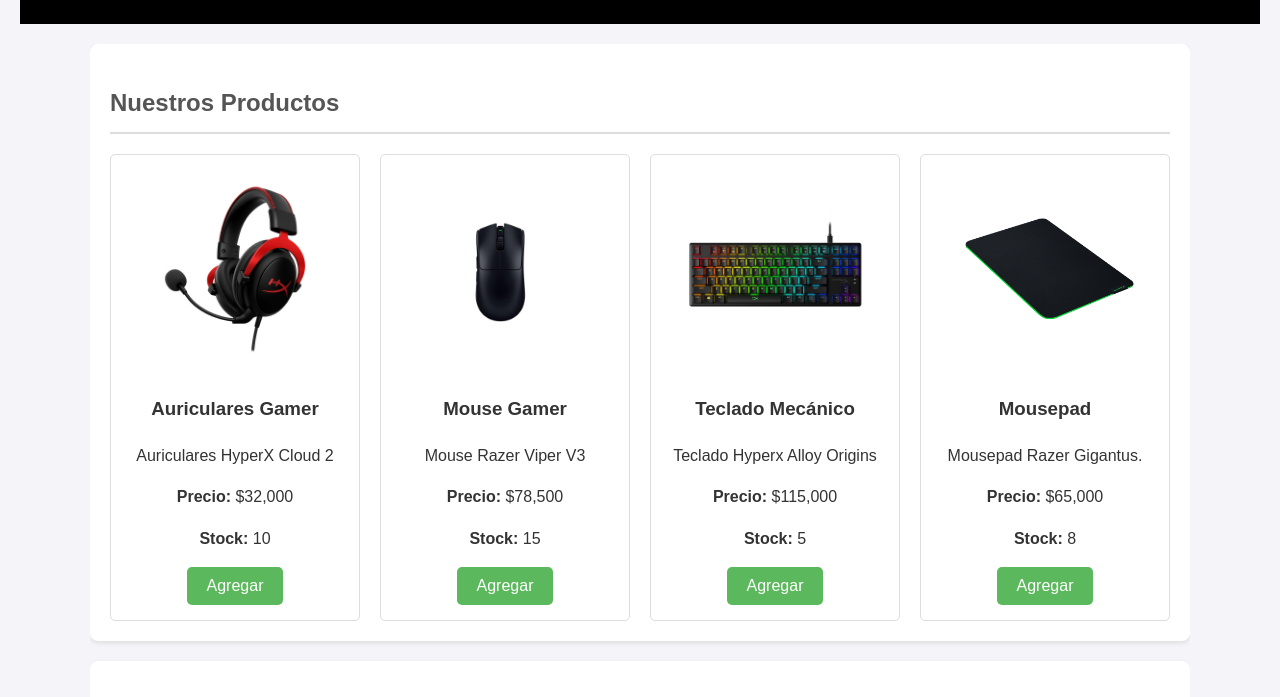
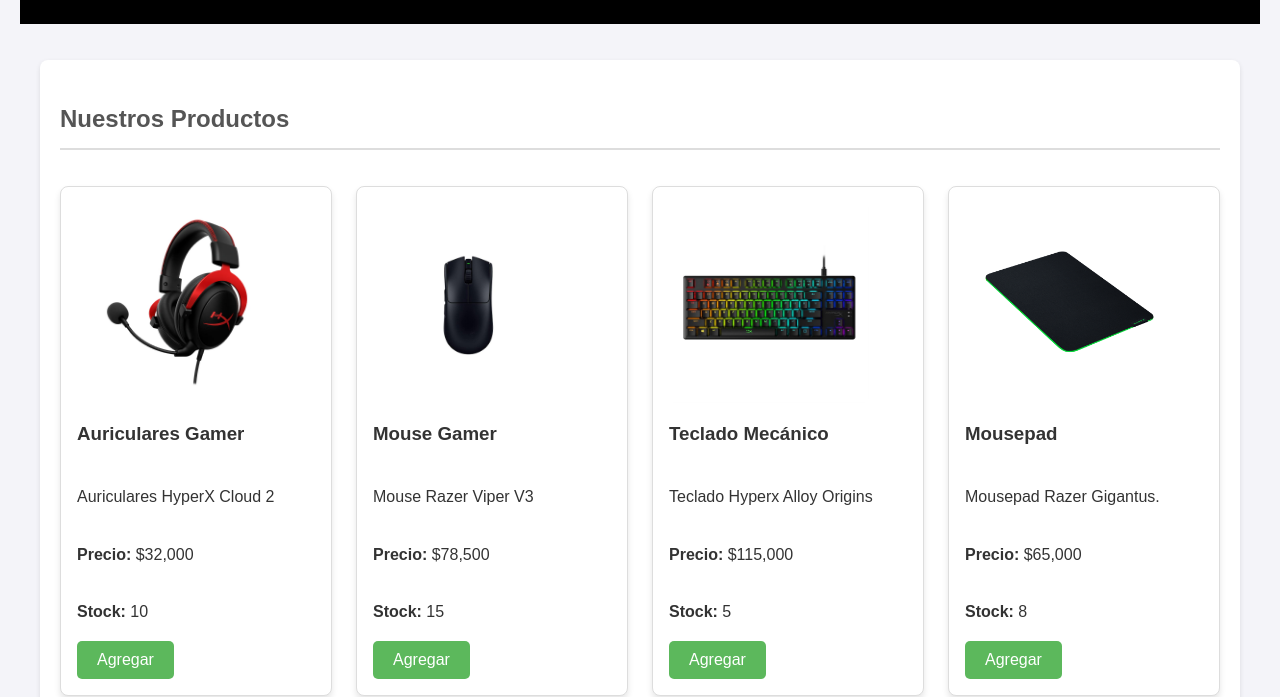
Before and after one commit to EstebanPineyrua/ProyectoFinal-Pineyrua, a plain HTML site: page index.html in a window 1280 px wide. Shown: the part 122-819 px from the top of the page. Drawn offline with Linux system fonts and the light colour scheme; some packages are replaced by stand-ins of ours; a script that the page names is missing.

Commit message:
New Style

```diff
--- a/css/style.css
+++ b/css/style.css
@@ -9,9 +9,9 @@
 }
 
 .container {
-    max-width: 1100px;
-    margin: auto;
-    overflow: hidden;
+  max-width: 1200px;
+  margin: 0 auto;
+  padding: 1rem;
 }
 
 header {
@@ -39,16 +39,20 @@
 
 /* Grid de productos */
 .product-grid {
-    display: grid;
-    grid-template-columns: repeat(auto-fill, minmax(200px, 1fr));
-    gap: 20px;
+  display: grid;
+  grid-template-columns: repeat(auto-fit, minmax(250px, 1fr));
+  gap: 1.5rem;
+  padding: 1rem 0;
 }
 
 .product-card {
-    border: 1px solid #ddd;
-    padding: 15px;
-    text-align: center;
-    border-radius: 5px;
+  display: flex;
+  flex-direction: column;
+  border: 1px solid #ddd;
+  padding: 1rem;
+  border-radius: 8px;
+  box-shadow: 0 4px 6px rgba(0, 0, 0, 0.1);
+  background-color: #fff;
 }
 img {
   width: 200px;
```
